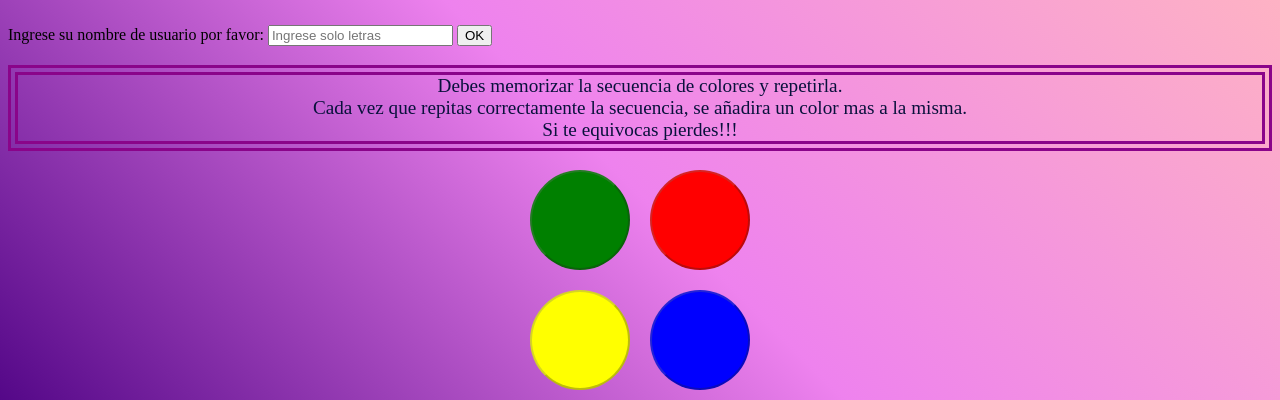
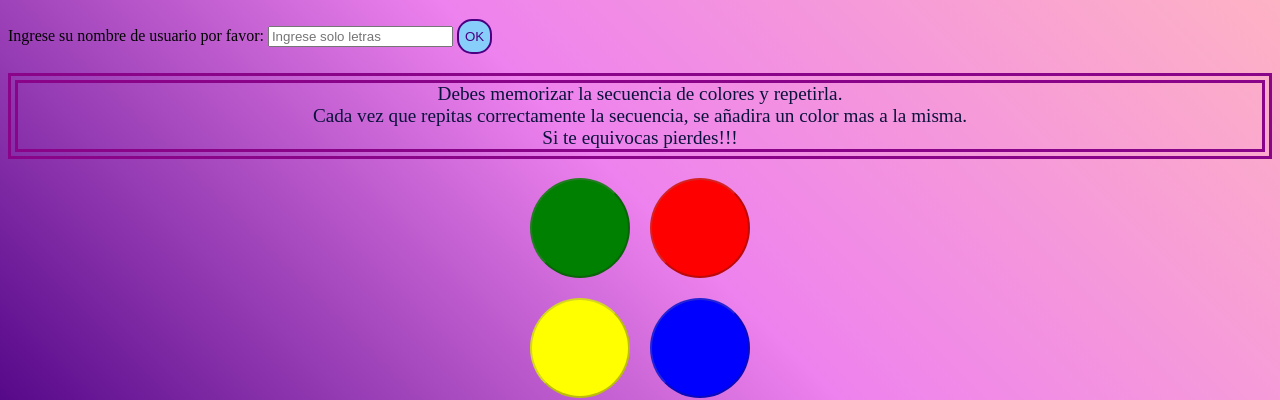
Before and after one commit to rafael-romero/Simon-Says, a plain HTML site: page index.html in a window 1280 px wide. Shown: the part 61-461 px from the top of the page. Drawn offline with Linux system fonts and the light colour scheme.

Commit message:
agrega estilo a los botones del juego

```diff
--- a/index.html
+++ b/index.html
@@ -13,7 +13,7 @@
       <label id="nombre-de-usuario" for="nombre-usuario"
         >Ingrese su nombre de usuario por favor:
         <input type="text" id="nombre-usuario" placeholder="Ingrese solo letras"/>
-      <input type="button" value="OK" id="boton-ok">
+      <input type="button" value="OK" id="boton-ok" class="botones-comunes">
       </label>
       <strong id="advertencia-nombre"></strong>
       <div id="rondas" class="oculto">
@@ -45,8 +45,8 @@
           Desea volver a jugar???
         </p>
         <audio id="audio-finalizado" src="sounds/cartoon_success_fanfair.mp3"></audio>
-        <input type="button" value="SI" id="btn-si">
-        <input type="button" value="NO" id="btn-no">
+        <input type="button" value="SI" id="btn-si" class="botones-comunes">
+        <input type="button" value="NO" id="btn-no" class="botones-comunes">
       </div>
     </main>
     <br>
--- a/main.css
+++ b/main.css
@@ -24,6 +24,16 @@ body{
     color:#d2b56c;
     font-size: x-large;
 }
+
+.botones-comunes{
+    border: indigo solid 2px;;
+    border-radius: 15px;
+    color: indigo;
+    background-color:lightskyblue;
+    width: 35px;
+    height: 35px;
+}
+
 
 .botones-colores{
     width: 100px;
```
